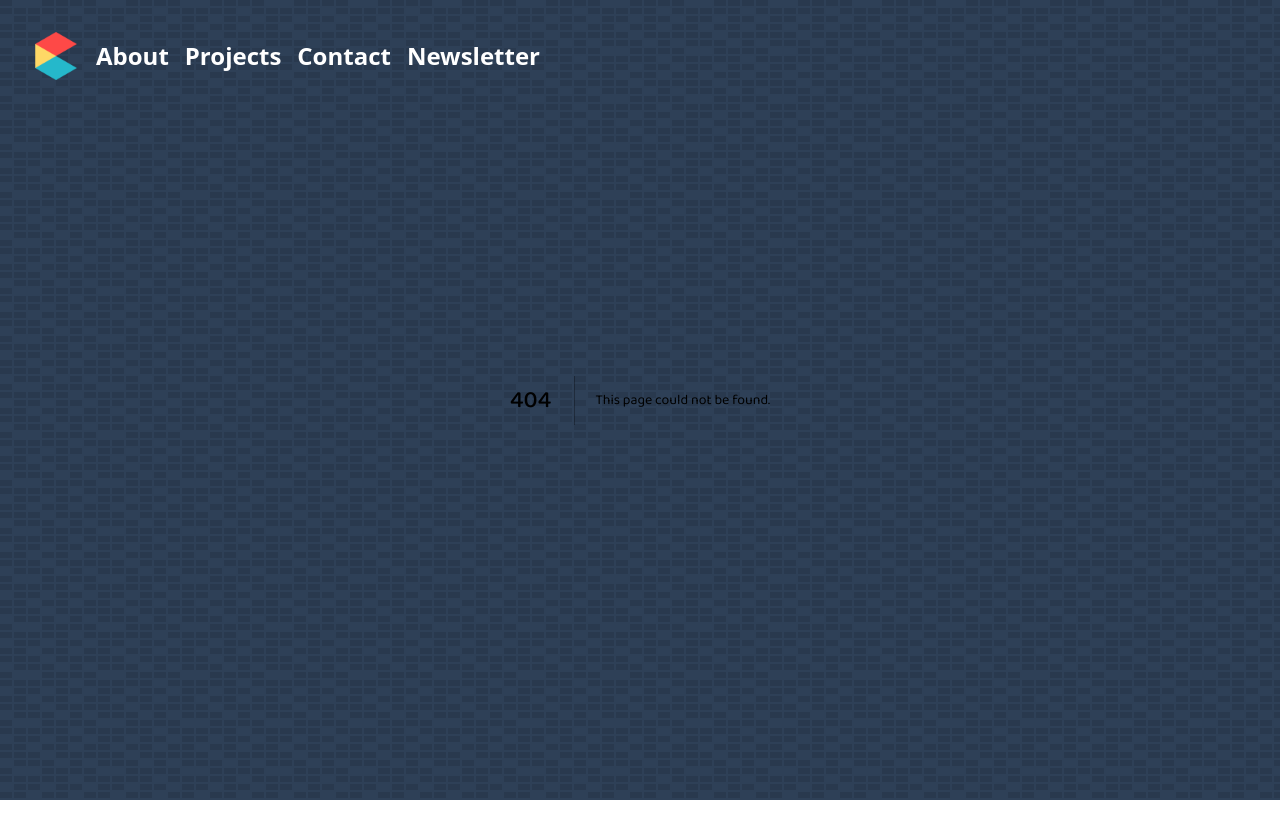
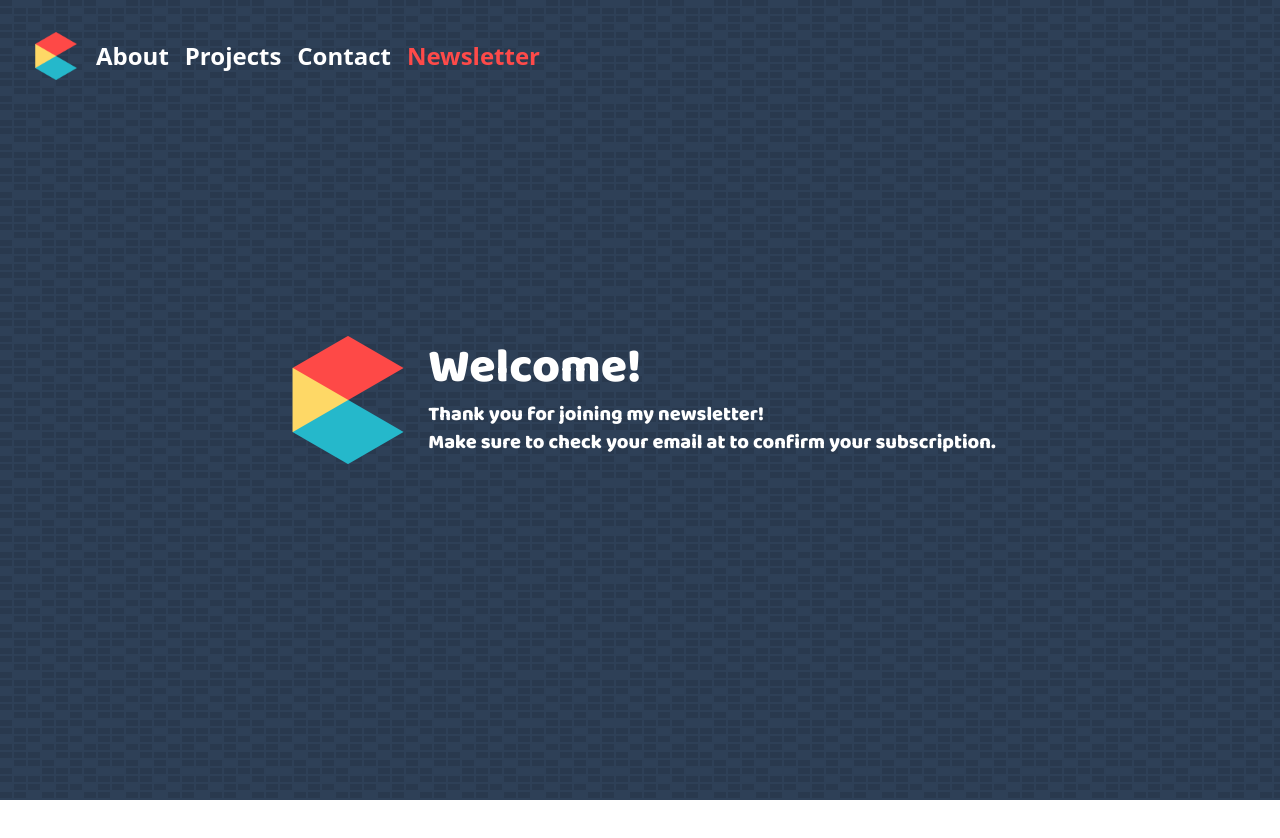
Before and after one commit to camdan-me/portfolio-next, a Next.js app: page /newsletter/success in a window 1280 px wide. Before the commit this address had no page. Shown: the top 838 px of the page. Built offline with nearby package versions, Linux system fonts and the light colour scheme.

Commit message:
♻️ move newsletter to its own page

```diff
--- a/src/components/Navbar.js
+++ b/src/components/Navbar.js
@@ -1,4 +1,3 @@
-import { useState } from 'react';
 import { useRouter } from 'next/router';
 
 import Image from 'next/image';
@@ -8,7 +7,6 @@ import logo from '../../public/assets/img/transparent-logo.png';
 
 export default function Navbar() {
 	const router = useRouter();
-	const [showSubscribe, setShowSubscribe] = useState(false); // whether or not the subscribe modal is open
 
 	return (
 		<>
@@ -18,18 +16,8 @@ export default function Navbar() {
 				<Link href="/about" className={`${router.asPath.startsWith('/about') ? 'text-red-500 cursor-default' : 'link-underline'} mx-2`}>About</Link>
 				<Link href="/projects" className={`${router.asPath.startsWith('/projects') ? 'text-yellow-500 cursor-default' : 'link-underline'} mx-2`}>Projects</Link>
 				<Link href="/contact" className={`${router.asPath.startsWith('/contact') ? 'text-blue-500 cursor-default' : 'link-underline'} mx-2`}>Contact</Link>
-				<button className="mx-2 link-underline" onClick={() => { return setShowSubscribe(true); }}>Newsletter</button>
+				<Link href="/newsletter" className={`${router.asPath.startsWith('/newsletter') ? 'text-red-500 cursor-default' : 'link-underline'} mx-2`}>Newsletter</Link>
 			</nav>
-
-			<div className={`${showSubscribe ? '' : 'hidden'} fixed top-0 z-50 flex w-screen h-screen bg-gray-500 bg-opacity-75`}>
-				<div className="flex flex-col items-center p-8 m-auto text-6xl text-center text-white bg-blue-500 shadow-lg opacity-100 md:p-16 md:w-1/2 rounded-xl">
-					<div className="mb-8 text-4xl font-bold text-center text-white">Subscribe for more!</div>
-					<div className="flex-wrap mb-8 text-2xl font-semibold text-center text-white">I make cool stuff from time to time, and I usually share it with this newsletter. If you like my work, subscribe to stay in the loop!</div>
-					<iframe className="w-full" src="https://embeds.beehiiv.com/bcd6e475-cfe4-4fb9-baea-4bb901424ee0?slim=true" height="52"></iframe>
-
-					<button className="mt-8 text-xl font-semibold text-center text-white link-underline" onClick={() => { return setShowSubscribe(false); }}>Close</button>
-				</div>
-			</div>
 
 			<div className="fixed z-50 items-center justify-center hidden w-screen h-screen p-4 font-black text-center text-white bg-gray-500 tiny:flex">
 				<h1>Oops! Looks like your viewport is too small to properly display my website. Please use a larger window or screen.</h1>
--- a/src/pages/newsletter-success.js
+++ b/src/pages/newsletter/index.js
@@ -1,33 +1,29 @@
 import Head from 'next/head';
 import Image from 'next/image';
 
-import { useRouter } from 'next/router';
+import UniversalHead from '../../components/UniversalHead.js';
 
-import UniversalHead from '../components/UniversalHead.js';
-
-import logo from '../../public/assets/img/transparent-logo.png';
+import logo from '../../../public/assets/img/transparent-logo.png';
 
 export default function Home() {
-	const router = useRouter();
-	const email = router.query['email'];
-
 	return (
 		<>
 			<Head>
 				<UniversalHead description="You're now subscribed!" />
 
-				<title>Welcome to my Newsletter!</title>
+				<title>Subscribe to Camdan Mead</title>
 			</Head>
 
 			<main className="flex items-center justify-center w-screen h-screen bg-gray-500 bg-signal">
 				<div className="flex flex-col items-center mx-4 sm:flex-row">
 					<Image src={logo} priority="true" className="w-24 h-24 my-4 sm:w-32 sm:h-32" alt="C Logo" />
 					<h1 className="flex flex-col text-3xl font-black text-center text-white sm:ml-4 sm:text-left sm:text-5xl">
-						Welcome!<br />
+						Subscribe for more!<br />
 						<span className="mt-2 text-xl">
-							Thank you for joining my newsletter!<br />
-							Make sure to check your email at <span className="text-blue-500">{email}</span> to confirm your subscription.
+							I make cool stuff from time to time, and I usually share it with this newsletter.<br />
+							If you like my work, subscribe to stay in the loop!
 						</span>
+						<iframe className="mt-4" src="https://embeds.beehiiv.com/bcd6e475-cfe4-4fb9-baea-4bb901424ee0?slim=true" height="52"></iframe>
 					</h1>
 				</div>
 			</main>
--- /dev/null
+++ b/src/pages/newsletter/success.js
@@ -0,0 +1,36 @@
+import Head from 'next/head';
+import Image from 'next/image';
+
+import { useRouter } from 'next/router';
+
+import UniversalHead from '../../components/UniversalHead.js';
+
+import logo from '../../../public/assets/img/transparent-logo.png';
+
+export default function Home() {
+	const router = useRouter();
+	const email = router.query['email'];
+
+	return (
+		<>
+			<Head>
+				<UniversalHead description="You're now subscribed!" />
+
+				<title>Welcome to my Newsletter!</title>
+			</Head>
+
+			<main className="flex items-center justify-center w-screen h-screen bg-gray-500 bg-signal">
+				<div className="flex flex-col items-center mx-4 sm:flex-row">
+					<Image src={logo} priority="true" className="w-24 h-24 my-4 sm:w-32 sm:h-32" alt="C Logo" />
+					<h1 className="flex flex-col text-3xl font-black text-center text-white sm:ml-4 sm:text-left sm:text-5xl">
+						Welcome!<br />
+						<span className="mt-2 text-xl">
+							Thank you for joining my newsletter!<br />
+							Make sure to check your email at <span className="text-blue-500">{email}</span> to confirm your subscription.
+						</span>
+					</h1>
+				</div>
+			</main>
+		</>
+	);
+}
```
